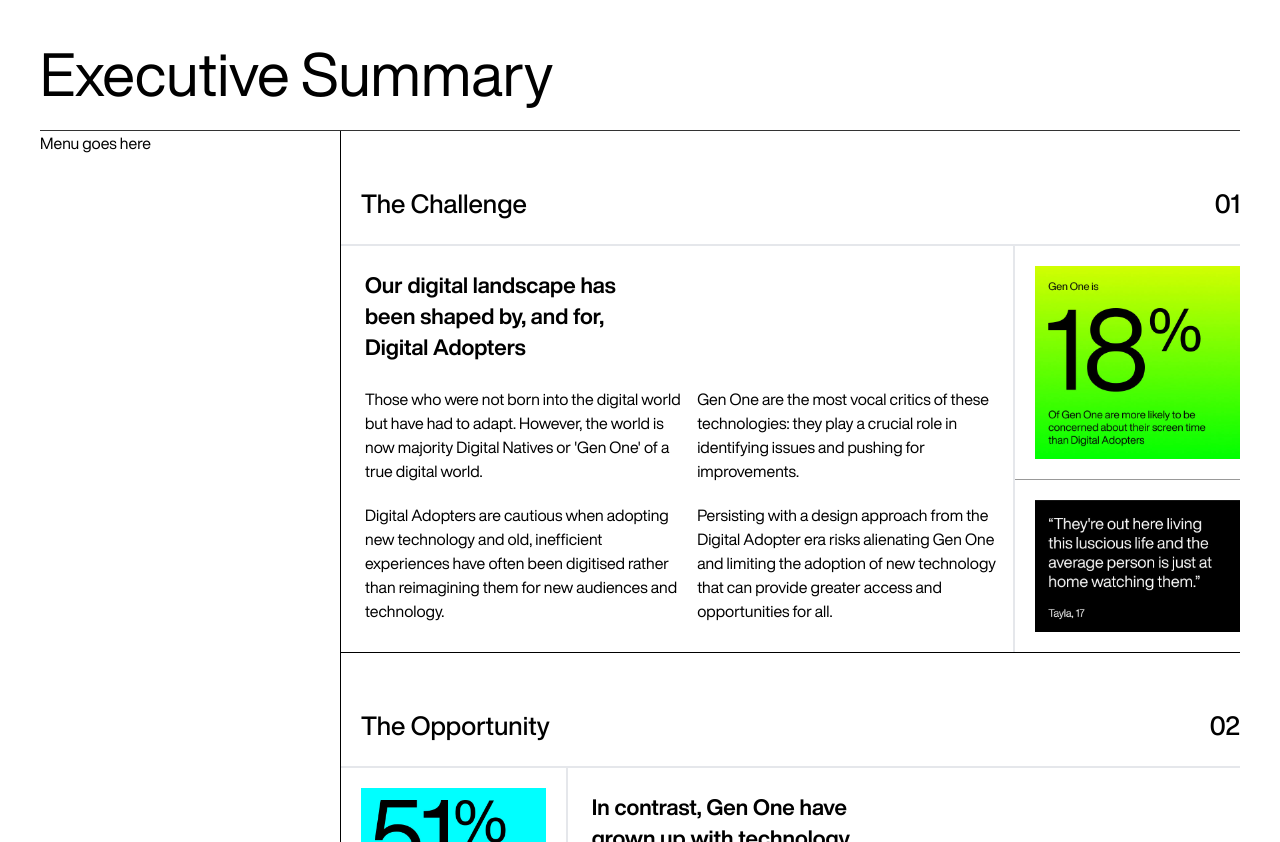
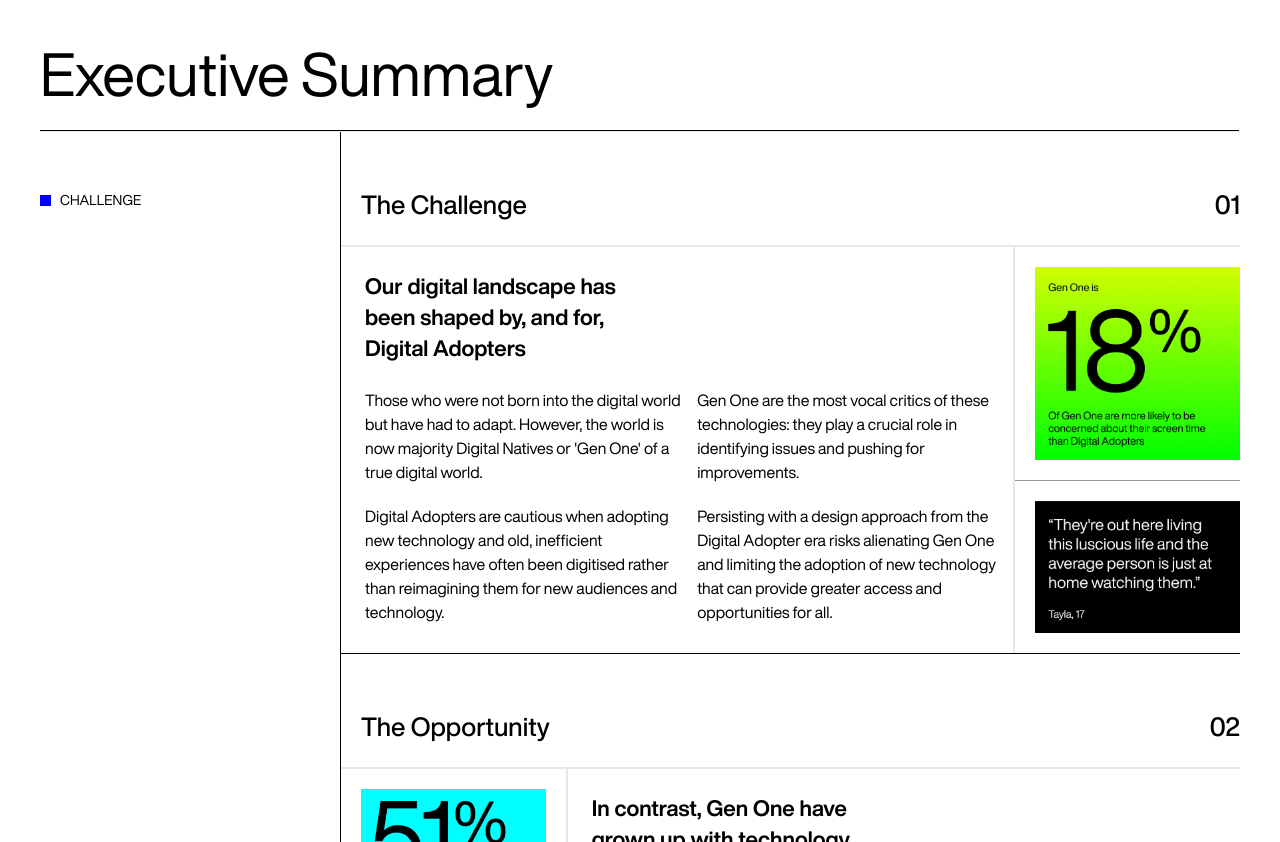
Before and after one commit to RGADigital/digital-natives, a Next.js app: page /executive-summary in a window 1280 px wide. Shown: the part 1620-2462 px from the top of the page. Built offline with nearby package versions, Linux system fonts and the light colour scheme.

Commit message:
style[sidebar]: make it sticky

```diff
--- a/src/components/organisms/executiveSummary/Body.tsx
+++ b/src/components/organisms/executiveSummary/Body.tsx
@@ -3,6 +3,9 @@
 import React from 'react'
 import { Title } from '@mantine/core'
 
+import cn from '@/utils/cn'
+
+import MicroDetail from '@/components/atoms/microDetail/MicroDetail'
 import { SectionTemplate } from '@/components/templates'
 import TwoColumnStat from '@/organisms/twoColumnStat/TwoColumnStat'
 import { type ITwoColumnStat, TWO_COLUMN_STAT } from '@/templates/twoColumnStat'
@@ -16,17 +19,36 @@ interface Props {
 export default function Body({ isMobile = false }: Readonly<Props>) {
   return (
     <SectionTemplate mode="light" className="pt-[95px] lg:pt-[132px]">
-      <div className="dp-section grid grid-cols-12">
-        <div className="dp-section__left lg:!max-w-2/3 col-span-12 lg:col-span-8">
-          <Title order={1} className="pb-6 text-m-h1 text-black lg:!text-h1">
+      <div
+        className={cn('dp-section', 'sticky top-[95px] grid w-full grid-cols-12  bg-white', {
+          'top-[80px]': isMobile,
+          'top-[70px]': !isMobile,
+        })}
+      >
+        <div className={cn('dp-section__title', 'col-span-12 lg:col-span-8')}>
+          <Title order={1} className="lg:!max-w-2/3 pb-6 text-m-h1 text-black lg:!text-h1 ">
             Executive Summary
           </Title>
         </div>
+        <div className="col-span-12 mr-[1px] h-[1px] bg-black"></div>
       </div>
       {/* START: content */}
-      <div className="grid w-full grid-cols-12 border-t-[1px] border-t-neutrals-cool-gray bg-white pt-4 lg:pt-0">
-        <div className="relative col-span-12 lg:col-span-2">Menu goes here</div>
-        <div className="lg:col-span-1"></div>
+      <div className={cn('dp-section__article', 'grid w-full grid-cols-12 border-t-[1px]  bg-white pt-4 lg:pt-0')}>
+        <div
+          className={cn(
+            'sticky h-fit self-start',
+            { 'top-[200px]': !isMobile, 'top-[180px]': isMobile },
+            'col-span-12 lg:col-span-3 bg-white',
+          )}
+        >
+          <div className="w-full lg:w-2/3 lg:pt-[60px]">
+            <MicroDetail
+              text="Challenge"
+              boxClassName={cn({ 'bg-accents-blue': true })}
+              textClassName={cn({ 'text-black': true })}
+            />
+          </div>
+        </div>
         <div className="col-span-12 lg:col-span-9 " style={isMobile ? {} : { borderLeft: '1px solid black' }}>
           <TwoColumnStat
             type={TWO_COLUMN_STAT.textLeft as ITwoColumnStat}
```
